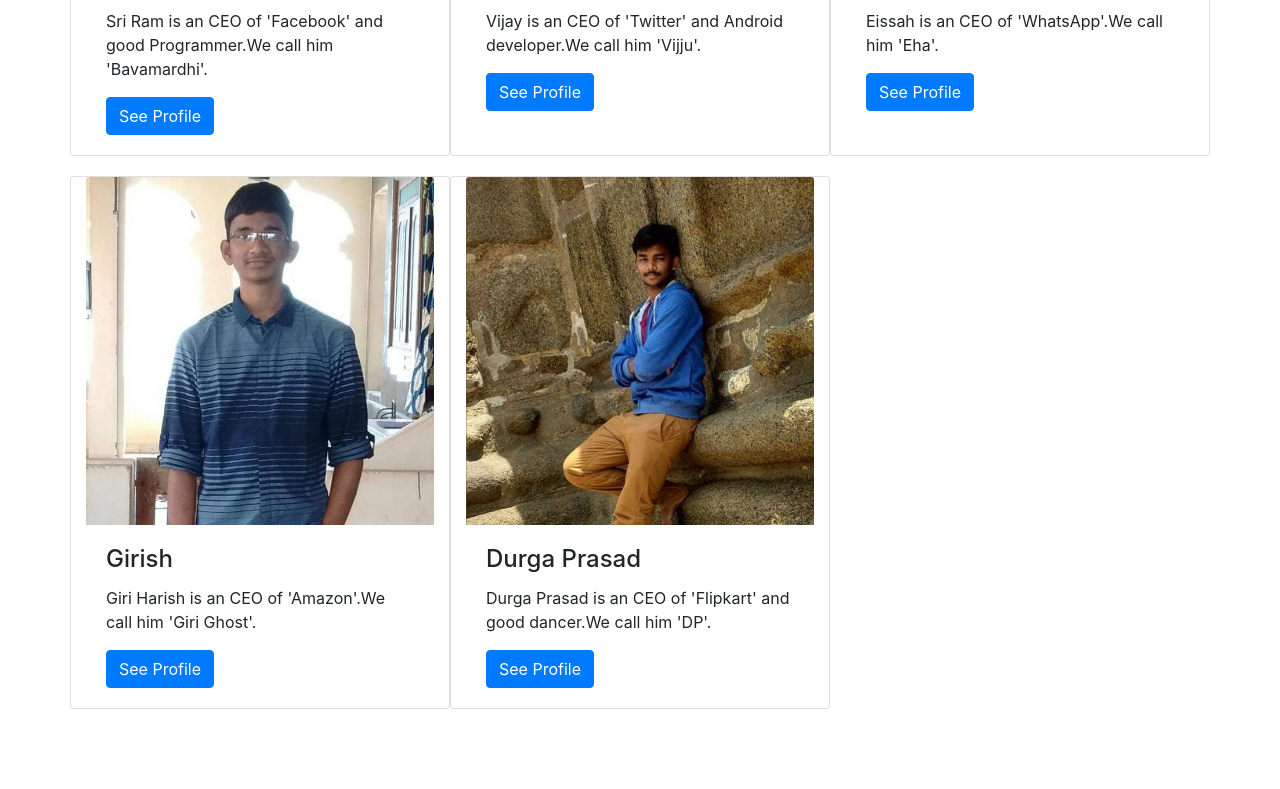
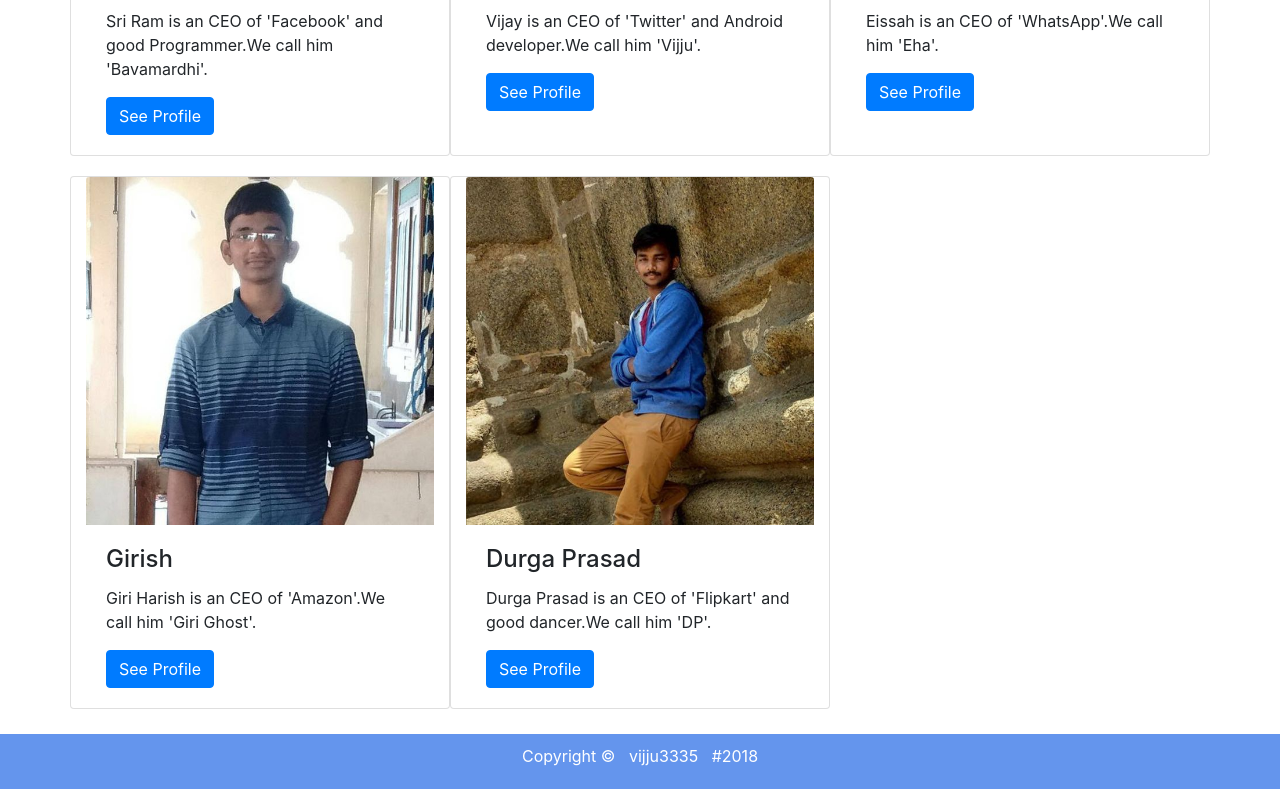
Before and after one commit to vijju3335/Portfolio3335, a plain HTML site: page index.html in a window 1280 px wide. Shown: the part 1017-1806 px from the top of the page. Before the commit the page ends 1746 px from the top, so only its background shows below. Drawn offline with nearby package versions, Linux system fonts and the light colour scheme; a web font is replaced by a local one.

Commit message:
footer added
footer added with content copyrights ,.....

```diff
--- a/index.html
+++ b/index.html
@@ -110,6 +110,9 @@
       </div>
     </div>
   </main>
+  <footer>
+    <p>Copyright &copy; &nbsp vijju3335 &nbsp #2018</p>
+  </footer>
 </body>
 <!--add js src here if needed, As js file should load after body loaded-->
 
```
